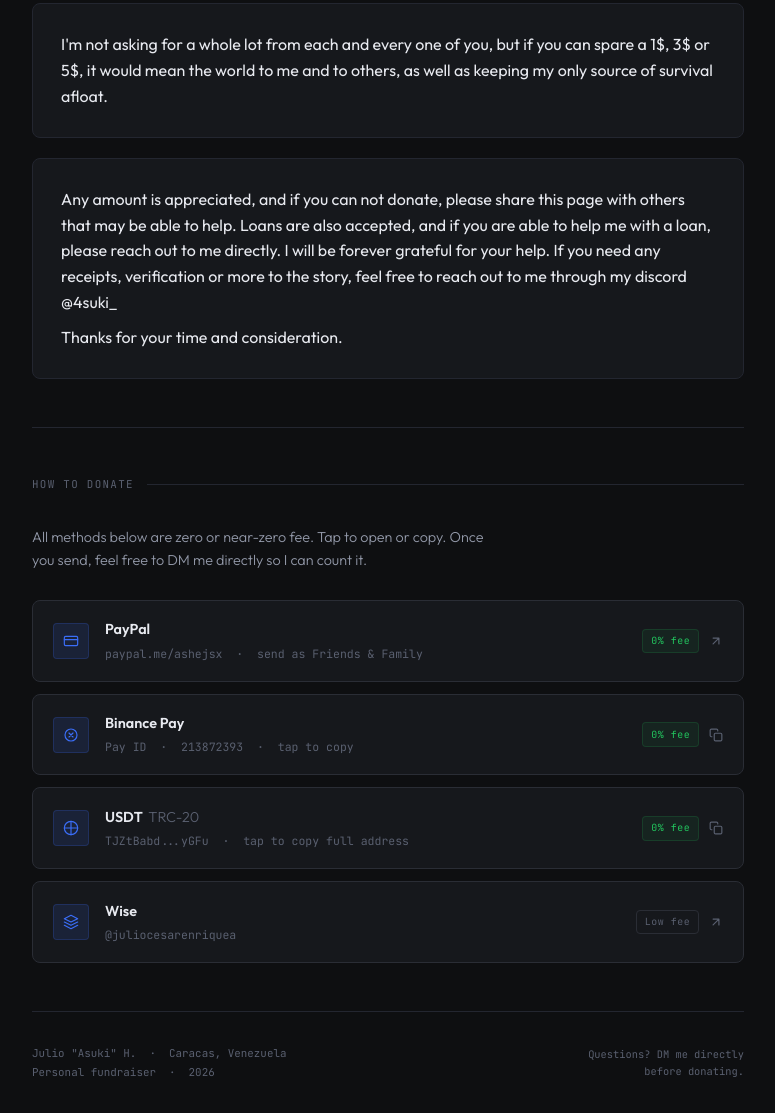
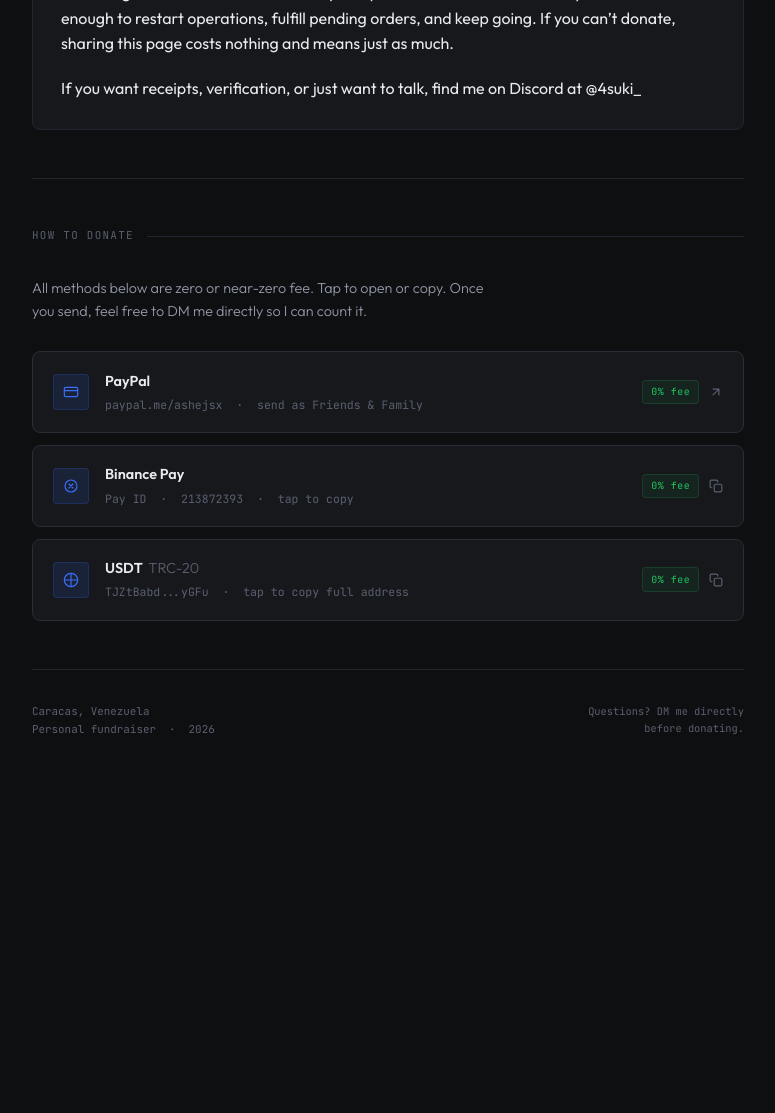
Before and after one commit to ashejsx/fundraiserquake, a plain HTML site: page index.html in a window 1280 px wide. Shown: the part 1203-2316 px from the top of the page, without its empty margins (252-1027 px from the left). After the commit the page ends 1973 px from the top, so only its background shows below. Drawn offline with Linux system fonts and the light colour scheme.

Commit message:
and another but for general use

```diff
--- a/index.html
+++ b/index.html
@@ -3,7 +3,7 @@
 <head>
   <meta charset="UTF-8" />
   <meta name="viewport" content="width=device-width, initial-scale=1.0" />
-  <title>Relief Fund - Asuki</title>
+  <title>Relief Fund</title>
 
   <!-- Outfit: clean, humanist grotesque. Pairs well with mono for details. -->
   <link rel="preconnect" href="https://fonts.googleapis.com" />
@@ -589,19 +589,17 @@
       <!-- Example: <p style="color:var(--text-2);font-weight:300;line-height:1.8;">Your paragraph here.</p> -->
 
       <div class="story-ph">
-        My name is Julio, and I am a Venezuelan living in Caracas. I have been part of the ECS community for 3 or so months now and has been honestly, great. The store has given me the chance to earn actual significant income to take care of me and my close family. However, due to the recent 7.2 and 7.5 earthquakes in Venezuela, my home and my family's home have been severely damaged. 2 family members have been reported dead, 2 injured but thankfully safe and 1 still missing. Thanks to the eBay method and Ecomsniper tool, I have been able to make a decent amount for me (tho maybe way less than what others here make) to live and pay expenses, and due to this situation i had to spend most funds (meant to fulfill orders, not just profit) on supplies for family and friends, such as food, medicine and heavy duty equipment that the government in this country, sadly, does not provide. The stories and tragedies are endless and the only ones saving people are the people themselves. I am asking for help to keep my family and I afloat, and to help those that are still in need of supplies.
-      </div>
-
-      <div class="story-ph">
-        I'm not asking for a whole lot from each and every one of you, but if you can spare a 1$, 3$ or 5$, it would mean the world to me and to others, as well as keeping my only source of survival afloat.
-      </div>
-
-      <div class="story-ph">
-        Any amount is appreciated, and if you can not donate, please share this page with others that may be able to help. Loans are also accepted, and if you are able to help me with a loan, please reach out to me directly. I will be forever grateful for your help. If you need any receipts, verification or more to the story, feel free to reach out to me through my discord @4suki_
-
-        <span>
-          Thanks for your time and consideration.
-        </span>
+        My name is Julio. I’m a 21-year-old developer and online seller living in Venezuela.
+      <span></span>
+      On [date], a 7.2 and 7.5 magnitude earthquake struck Venezuela. My home and my family’s home were both severely damaged. Two family members were killed. Two others were injured. One is still missing.
+      <span></span>
+      In the days that followed, I did what anyone would do. I spent everything I had on supplies: food, medicine, and equipment that the Venezuelan government simply does not provide. The people here are saving each other. There is no other option.
+      <span></span>
+      The problem is that the money I spent was the operating capital for my online store, my only source of income. Without it, I can’t fulfill orders, and without fulfilling orders, the store closes. That store is how I feed myself and support my family. Losing it right now isn’t something I can recover from alone.
+      <span></span>
+      I’m asking for $500 total. Not from any one person, a dollar, three, five if you can. That’s enough to restart operations, fulfill pending orders, and keep going. If you can’t donate, sharing this page costs nothing and means just as much.
+      <span></span>
+      If you want receipts, verification, or just want to talk, find me on Discord at @4suki_
       </div>
 
 
@@ -685,26 +683,6 @@
         <div class="copy-toast" id="usdt-toast">Copied to clipboard</div>
       </div>
 
-      <!-- Wise -->
-      <a href="https://wise.com/pay/me/juliocesarenriquea" target="_blank" rel="noopener" class="method">
-        <div class="method-icon">
-          <svg viewBox="0 0 24 24" fill="none" stroke="currentColor" stroke-width="1.75" stroke-linecap="round" stroke-linejoin="round">
-            <path d="M12 2L2 7l10 5 10-5-10-5z"/>
-            <path d="M2 17l10 5 10-5"/>
-            <path d="M2 12l10 5 10-5"/>
-          </svg>
-        </div>
-        <div class="method-body">
-          <span class="method-name">Wise</span>
-          <span class="method-detail">@juliocesarenriquea</span>
-        </div>
-        <div class="method-right">
-          <span class="fee-badge">Low fee</span>
-          <svg class="action-icon" width="14" height="14" viewBox="0 0 24 24" fill="none" stroke="currentColor" stroke-width="2" stroke-linecap="round" stroke-linejoin="round">
-            <path d="M7 17L17 7M17 7H7M17 7v10"/>
-          </svg>
-        </div>
-      </a>
 
     </div>
   </section>
@@ -712,7 +690,7 @@
   <!-- FOOTER -->
   <footer>
     <div class="footer-left">
-      Julio "Asuki" H. &nbsp;&middot;&nbsp; Caracas, Venezuela<br />
+      Caracas, Venezuela<br />
       Personal fundraiser &nbsp;&middot;&nbsp; 2026
     </div>
     <div class="footer-right">
```
